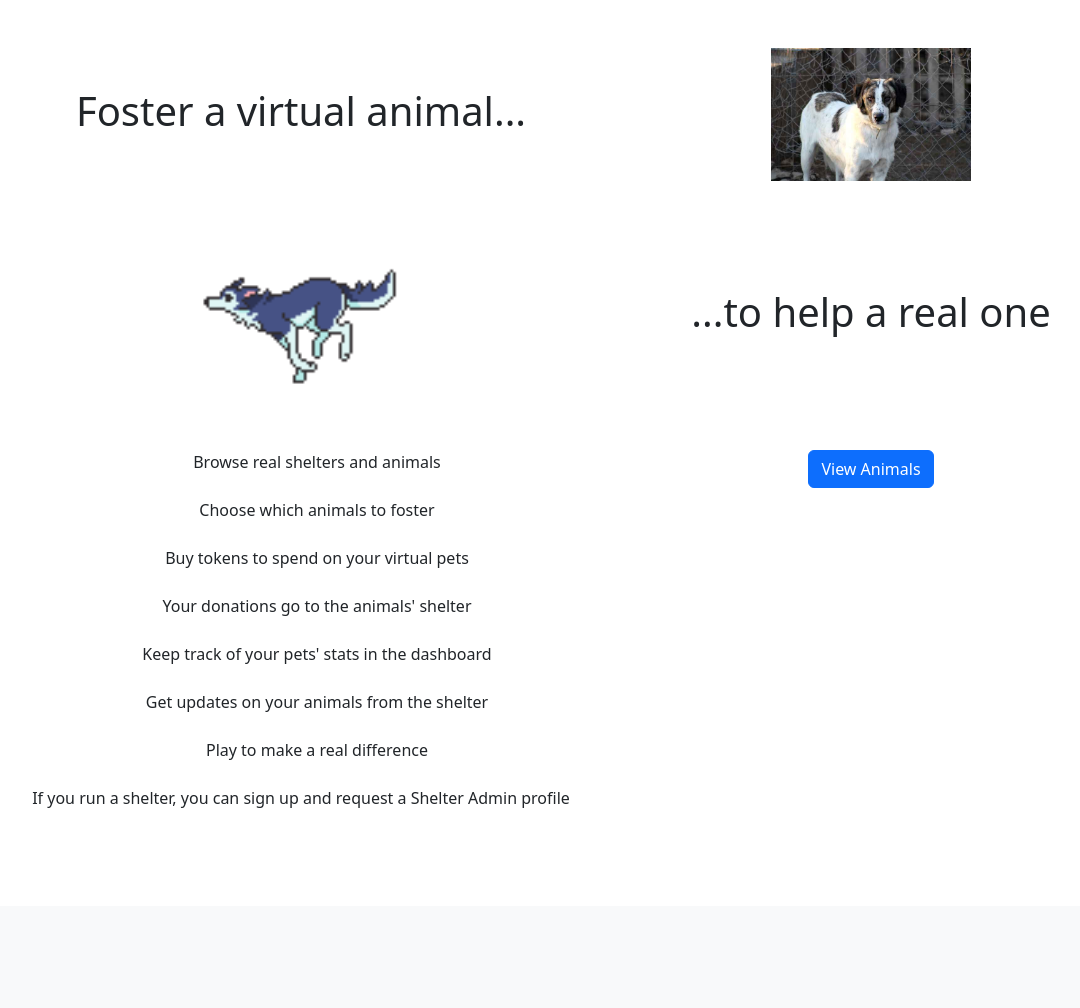
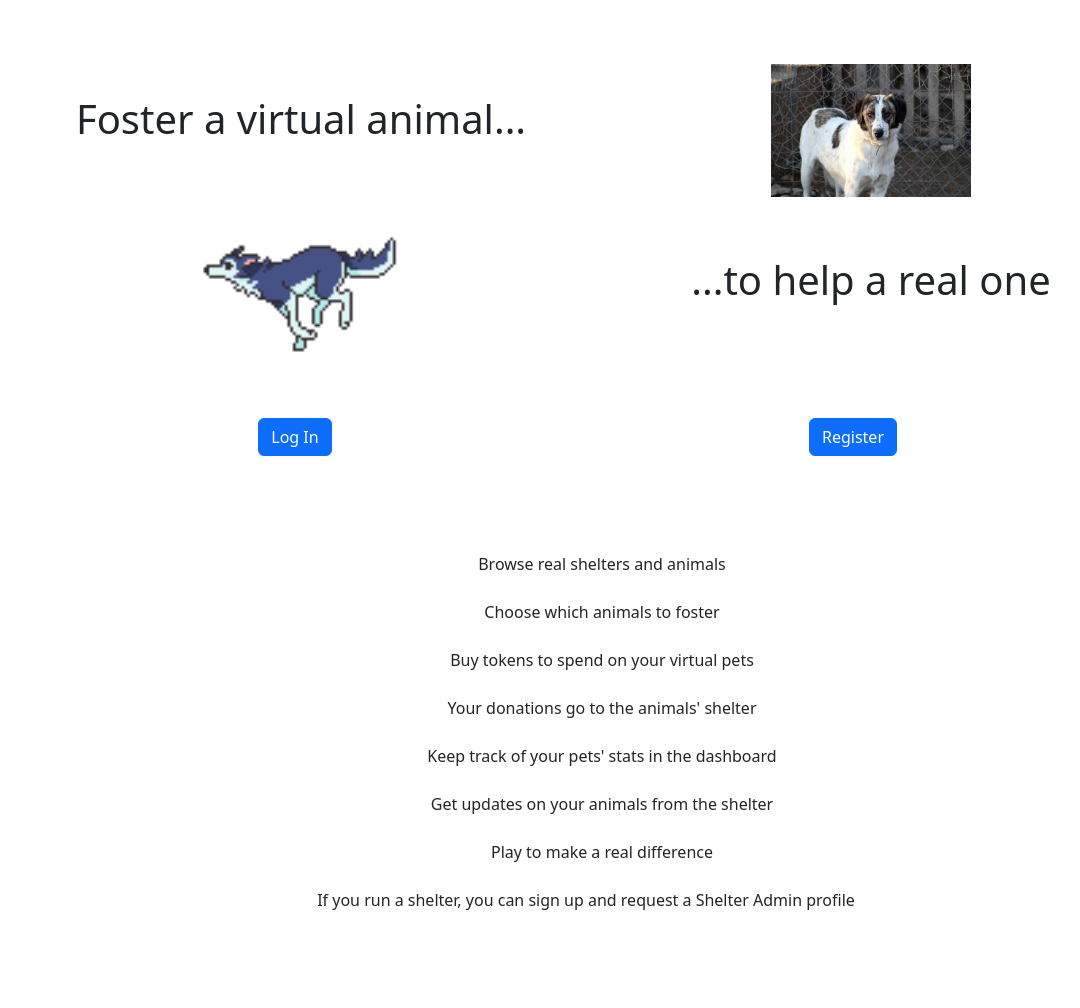
Before and after one commit to LlewBach/virtual-shelter, a Django app: page / in a window 1280 px wide. Shown: the part 56-1064 px from the top of the page, without its empty margins (54-1134 px from the left). Before the commit the page ends 864 px from the top, so only its background shows below. Run offline with Django 5.2, Linux system fonts and the light colour scheme.

Commit message:
Style home page

```diff
--- a/home/templates/home/index.html
+++ b/home/templates/home/index.html
@@ -3,15 +3,17 @@
 
 {% block content %}
 
-<div class="container">
-  <div class="row mt-5 mb-5">
+<section class="home-section container">
+  <div class="row mt-5">
     <div class="col-6 d-flex align-items-center justify-content-center">
       <h1>Foster a virtual animal...</h1>
     </div>
     <div class="col-6 d-flex align-items-center justify-content-center">
-      <img src="{% static 'images/dog-and-fence.jpg' %}" width="200">
+      <img src="{% static 'images/dog-and-fence.jpg' %}" width="200" class="mt-3">
     </div>
   </div>
+  </div>
+
   <div class="row mb-5">
     <div class="col-6 d-flex align-items-center justify-content-center">
       <img src="{% static 'images/Running.gif' %}" width="200">
@@ -19,9 +21,29 @@
     <div class="col-6 d-flex align-items-center justify-content-center">
       <h1>...to help a real one</h1>
     </div>
-  </div>
+
+    <div class="row mb-5 mt-5">
+      {% if user.is_authenticated %}
+      <div class="col-6 text-center">
+        <a class="btn btn-warning" href="{% url 'view_shelters' %}">View Shelters</a>
+      </div>
+      <div class="col-6 text-center">
+        <a class="btn btn-primary" href="{% url 'view_animals' %}">View Animals</a>
+      </div>
+      {% else %}
+      <div class="col-6 text-center">
+        <a class="btn btn-primary" href="{% url 'account_login' %}">Log In</a>
+      </div>
+      <div class="col-6 text-center">
+        <a class="btn btn-primary" href="{% url 'account_signup' %}">Register</a>
+      </div>
+      {% endif %}
+    </div>
+</section>
+
+<section class="container home-section">
   <div class="row mb-5">
-    <div class="col-6">
+    <div class="col-12">
       <ul class="text-center">
         <p class="mb-4">Browse real shelters and animals</p>
         <p class="mb-4">Choose which animals to foster</p>
@@ -35,13 +57,9 @@
         <p>If you run a shelter, you can sign up and request a Shelter Admin profile</p>
       </div>
     </div>
-    <div class="col-6">
-      <div class="text-center">
-        <a class="btn btn-primary" href="{% url 'view_animals' %}">View Animals</a>
-      </div>
-    </div>
   </div>
-</div>
+</section>
+
 
 
 {% endblock %}
```
